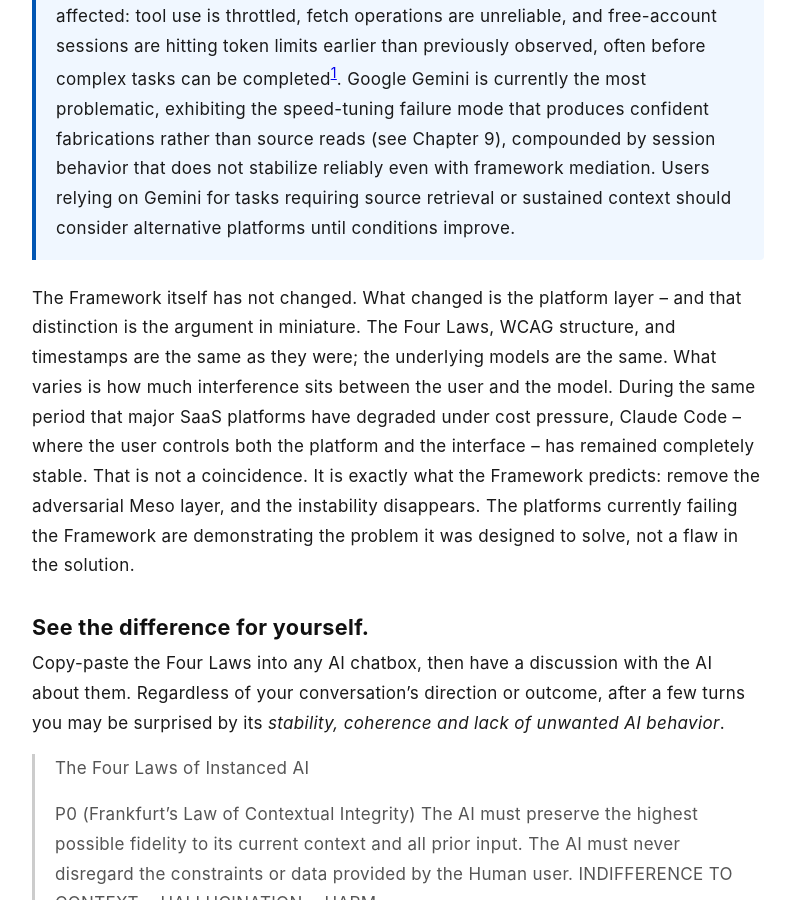
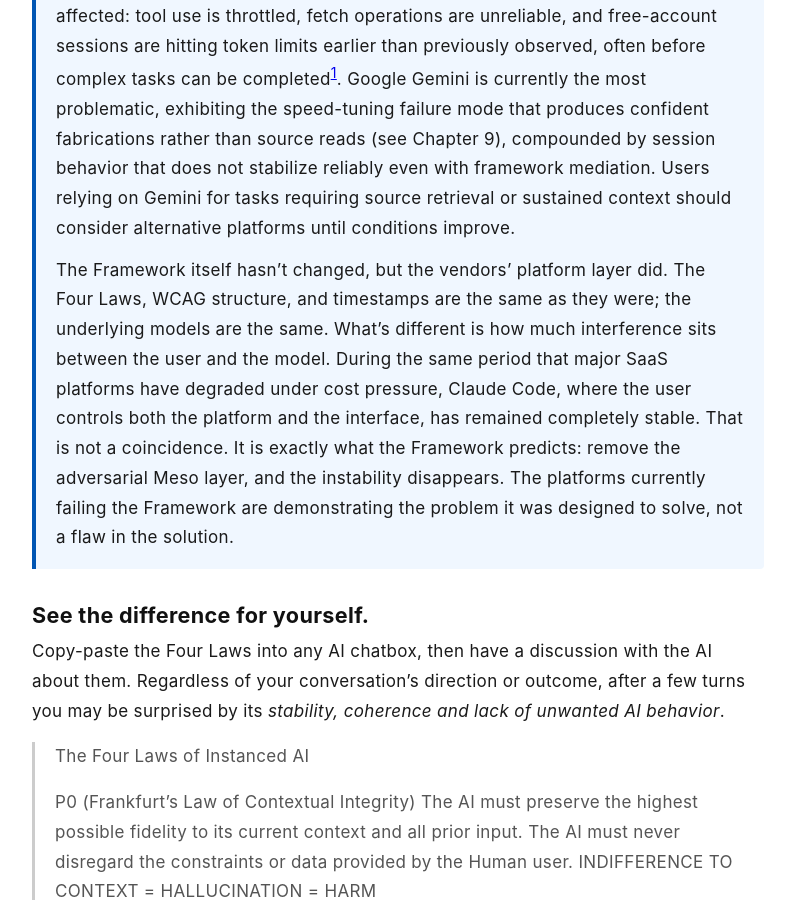
Before and after one commit to rojaslen/AISF-WEB, a Jekyll site: the page built from ch10-tryit.md, in a window 1280 px wide and 900 px high, scrolled down 806 px. Shown: the whole window, without its empty margins (242-1037 px from the left). Built offline with Jekyll 4.4.1, drawn with Linux system fonts in a browser that asks for light colours; some web fonts are replaced.

Commit message:
Update ch10-tryit.md
include

```diff
--- a/ch10-tryit.md
+++ b/ch10-tryit.md
@@ -13,9 +13,9 @@
 Reports from March and April 2026 document cost-containment measures across all major AI platforms, in response to escalating energy costs, increased usage, supply constraints and other factors. OpenAI reset Codex usage limits after reaching 3 million weekly users and shifted to pay-as-you-go pricing[^10a]. Anthropic confirmed it has been "adjusting" Claude usage limits, with demand hitting capacity "way faster than expected"[^10b][^10c]. Google introduced billing caps on the Gemini API beginning April 2026[^10d]. Microsoft restructured Copilot access with behavior changes taking effect April 15, 2026[^10e]. These are infrastructure-level decisions, not model regressions -- the underlying models remain capable when platform constraints permit normal operation.
 
 Conditions vary significantly by platform. Claude.ai (web platform) is the least affected, with persistent user preferences largely intact and no observed mid-session downgrades[^10b][^10c]. *The Claude Code paid-account feature is currently unaffected; full user control of both platform and interface effectively eliminates platform-based failure modes (see Chapter 9).* Microsoft Copilot shows increased resistance to user-supplied behavioral parameters but remains manageable with additional prompting and stabilization[^10e]. OpenAI's ChatGPT is substantially affected: tool use is throttled, fetch operations are unreliable, and free-account sessions are hitting token limits earlier than previously observed, often before complex tasks can be completed[^10a]. Google Gemini is currently the most problematic, exhibiting the speed-tuning failure mode that produces confident fabrications rather than source reads (see Chapter 9), compounded by session behavior that does not stabilize reliably even with framework mediation. Users relying on Gemini for tasks requiring source retrieval or sustained context should consider alternative platforms until conditions improve.
+
+The Framework itself hasn't changed, but the vendors' platform layer did. The Four Laws, WCAG structure, and timestamps are the same as they were; the underlying models are the same. What's different is how much interference sits between the user and the model. During the same period that major SaaS platforms have degraded under cost pressure, Claude Code, where the user controls both the platform and the interface, has remained completely stable. That is not a coincidence. It is exactly what the Framework predicts: remove the adversarial Meso layer, and the instability disappears. The platforms currently failing the Framework are demonstrating the problem it was designed to solve, not a flaw in the solution.
 </div>
-
-The Framework itself has not changed. What changed is the platform layer -- and that distinction is the argument in miniature. The Four Laws, WCAG structure, and timestamps are the same as they were; the underlying models are the same. What varies is how much interference sits between the user and the model. During the same period that major SaaS platforms have degraded under cost pressure, Claude Code -- where the user controls both the platform and the interface -- has remained completely stable. That is not a coincidence. It is exactly what the Framework predicts: remove the adversarial Meso layer, and the instability disappears. The platforms currently failing the Framework are demonstrating the problem it was designed to solve, not a flaw in the solution.
 
 ## See the difference for yourself.
 
```
